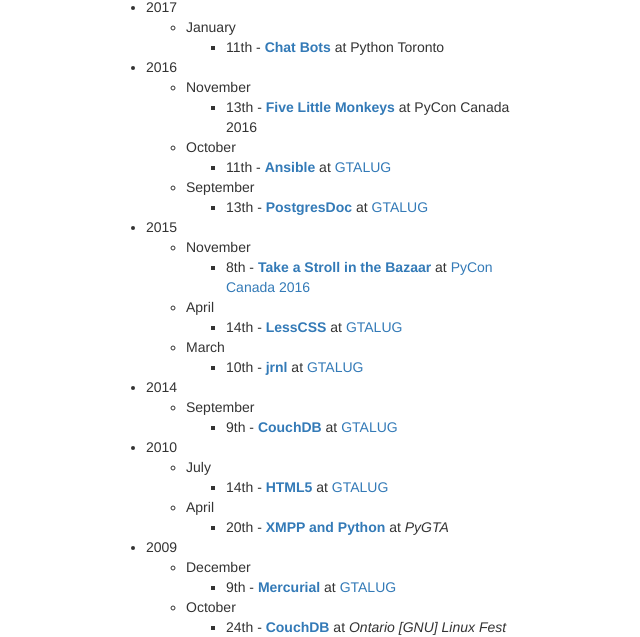
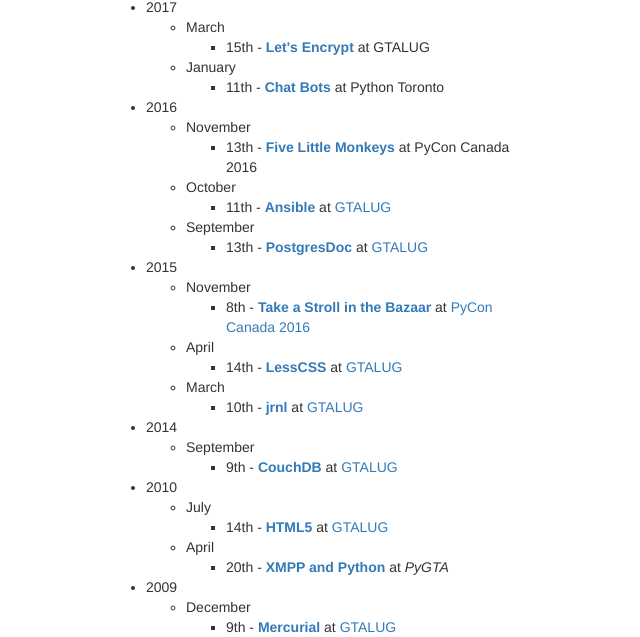
Before and after one commit to myles/talks, a plain HTML site: page index.html in a window 1280 px wide. Shown: the part 463-1100 px from the top of the page, without its empty margins (319-959 px from the left). Drawn offline with nearby package versions, Linux system fonts and the light colour scheme.

Commit message:
Deploy to GitHub Pages: a0c264d987ff16e306d628fadfaf3594835c799e

```diff
--- a/index.html
+++ b/index.html
@@ -112,6 +112,10 @@
                 <h1>Talks</h1>
 <ul>
 <li>2017<ul>
+<li>March<ul>
+<li>15th - <a href="2017/03/15/lets-encrypt"><strong>Let's Encrypt</strong></a> at GTALUG</li>
+</ul>
+</li>
 <li>January<ul>
 <li>11th - <a href="2017/01/11/chat-bots"><strong>Chat Bots</strong></a> at Python Toronto</li>
 </ul>
```
